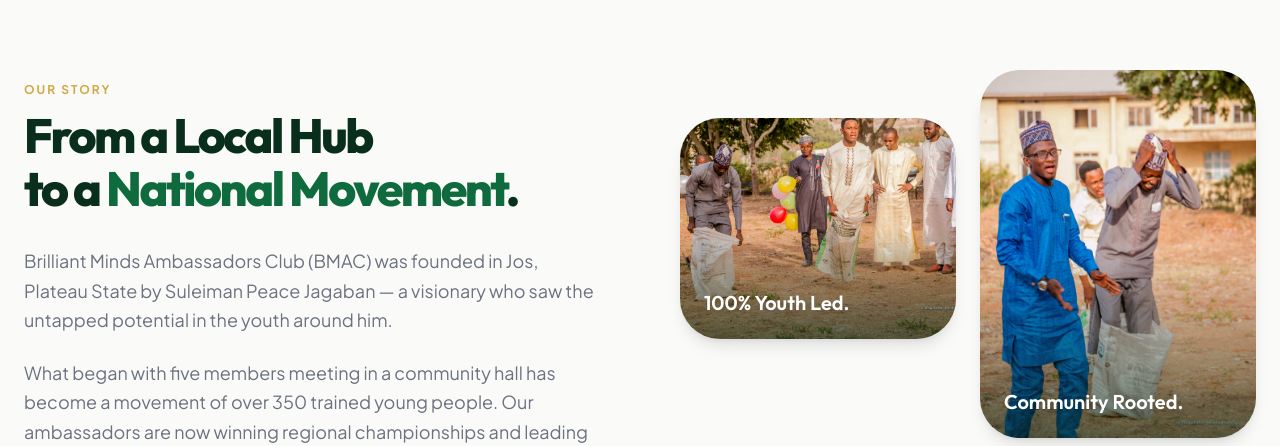
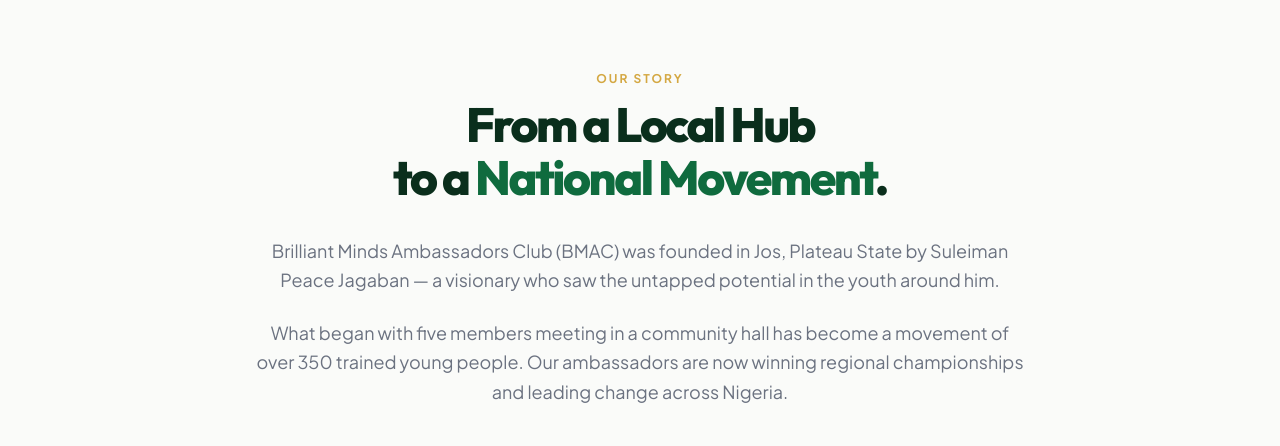
Before and after one commit to ranocodes/bmac-next, a Next.js app: page /about in a window 1280 px wide. Shown: the part 506-952 px from the top of the page. Built offline with nearby package versions, Linux system fonts and the light colour scheme; no server answers; the database is empty.

Commit message:
refactor(about): text-only story section

```diff
--- a/src/app/(public_pages)/about/AboutClient.tsx
+++ b/src/app/(public_pages)/about/AboutClient.tsx
@@ -50,7 +50,7 @@ export default function AboutClient({ initialTeam, initialStats }: AboutClientPr
 
       {/* Story Section */}
       <section className="py-24 px-6 relative">
-        <div className="max-w-7xl mx-auto grid grid-cols-1 lg:grid-cols-2 gap-12 lg:gap-20 items-center text-center lg:text-left">
+        <div className="max-w-3xl mx-auto text-center">
           <FadeIn>
             <div className="section-eyebrow">Our Story</div>
             <h2 className="font-display text-[clamp(2rem,5vw,3rem)] font-extrabold text-secondary tracking-tighter leading-[1.1] mb-8">
@@ -69,39 +69,6 @@ export default function AboutClient({ initialTeam, initialStats }: AboutClientPr
               </p>
             </div>
           </FadeIn>
-
-          <div className="grid grid-cols-1 lg:grid-cols-2 gap-4 lg:gap-6">
-            <div className="lg:pt-12">
-              <FadeIn className="group relative aspect-[16/10] lg:aspect-[5/4] rounded-2xl md:rounded-bento overflow-hidden shadow-lg">
-                <Image
-                  src="/images/ws.jpg"
-                  alt="BMAC outreach workshop in session"
-                  fill
-                  sizes="(min-width:1024px) 26vw, 92vw"
-                  className="object-cover transition-transform duration-700 group-hover:scale-105"
-                />
-                <div className="absolute inset-0 bg-gradient-to-t from-secondary/60 via-transparent to-transparent" />
-                <div className="absolute bottom-3 left-4 lg:bottom-6 lg:left-6">
-                  <h4 className="text-card font-display font-semibold text-sm lg:text-xl leading-tight drop-shadow-md">100% Youth Led.</h4>
-                </div>
-              </FadeIn>
-            </div>
-            <div className="lg:pb-12">
-              <FadeIn delay={0.15} className="group relative aspect-[4/5] lg:aspect-[3/4] rounded-2xl md:rounded-bento overflow-hidden shadow-lg">
-                <Image
-                  src="/images/ws1.jpg"
-                  alt="A young ambassador during a workshop"
-                  fill
-                  sizes="(min-width:1024px) 22vw, 92vw"
-                  className="object-cover transition-transform duration-700 group-hover:scale-105"
-                />
-                <div className="absolute inset-0 bg-gradient-to-t from-secondary/60 via-transparent to-transparent" />
-                <div className="absolute bottom-3 left-4 lg:bottom-6 lg:left-6">
-                  <h4 className="text-card font-display font-semibold text-sm lg:text-xl leading-tight drop-shadow-md">Community Rooted.</h4>
-                </div>
-              </FadeIn>
-            </div>
-          </div>
         </div>
       </section>
 
```
